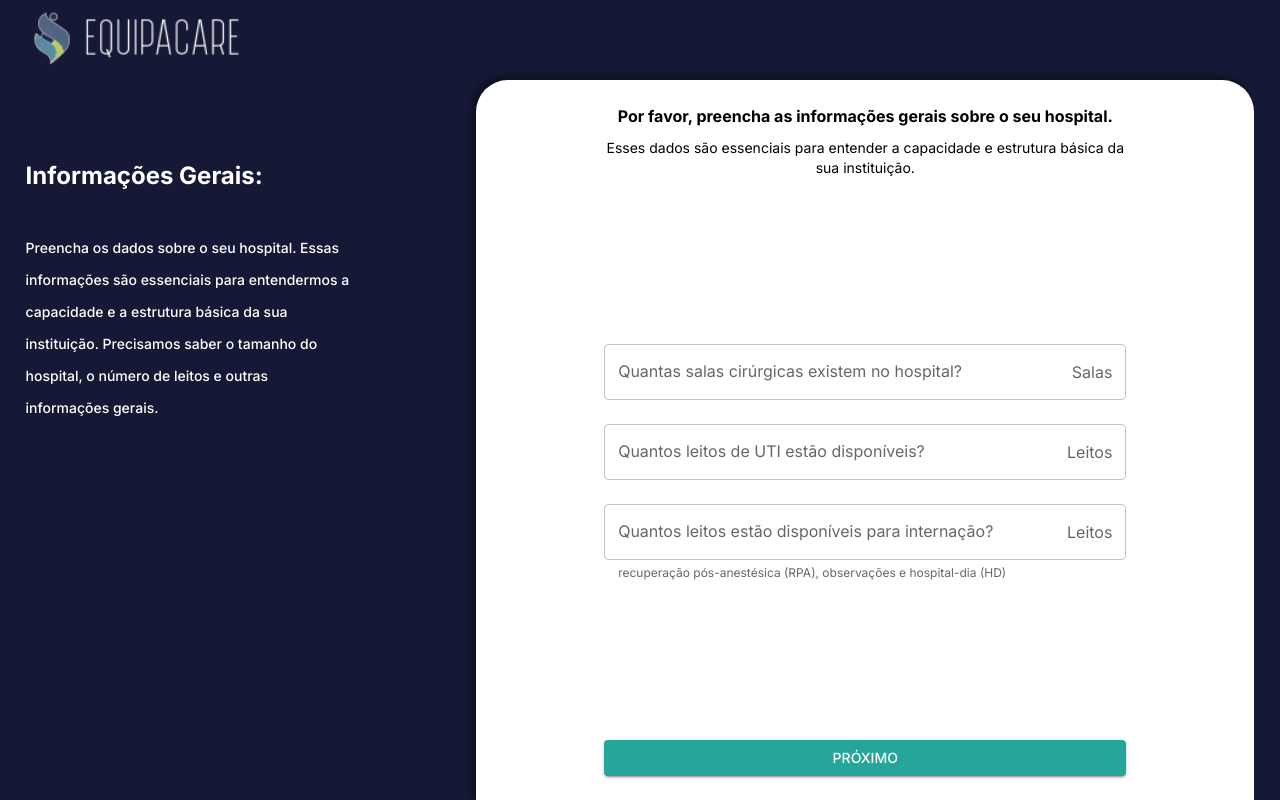
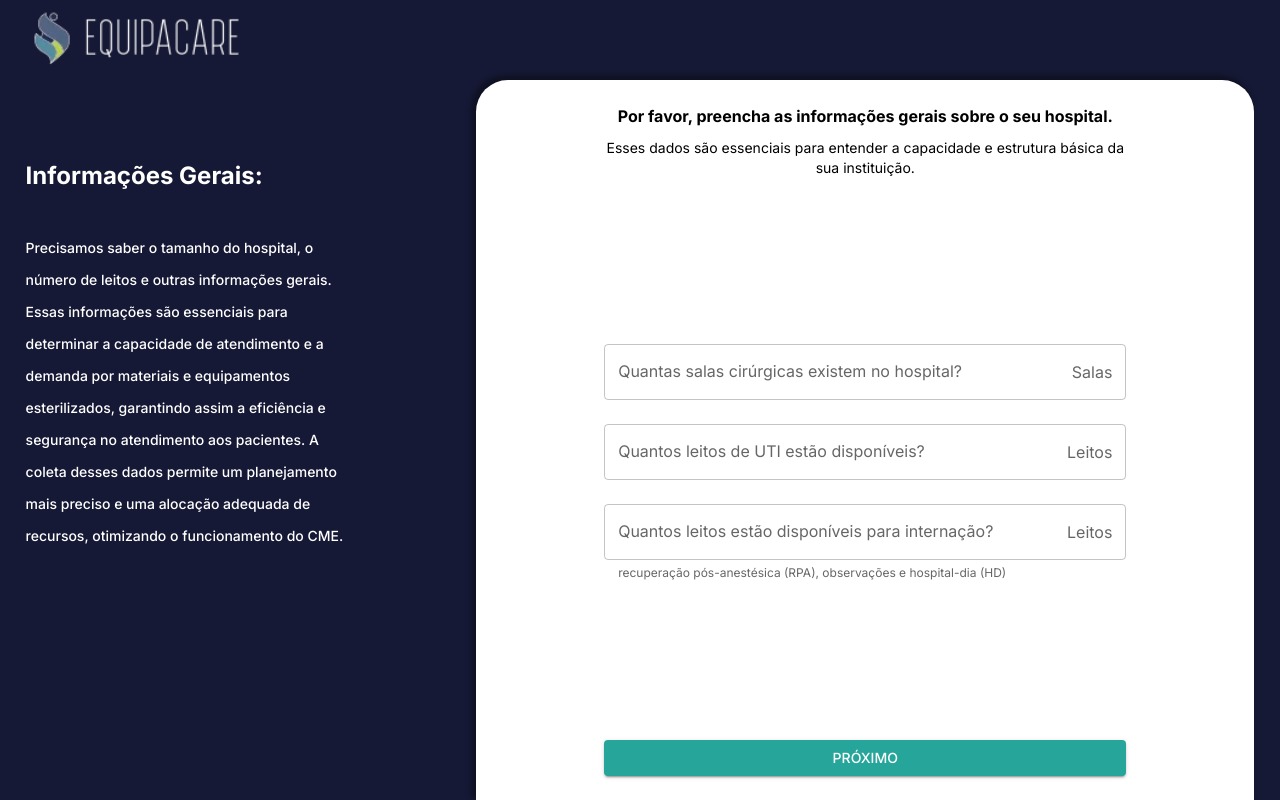
Before and after one commit to patriciasanttos/projeto-grupo-2, a Next.js app in the folder front/: page /calculator in a window 1280 px wide. Built offline with nearby package versions, Linux system fonts and the light colour scheme.

Commit message:
Refactoring texts

```diff
--- a/front/src/app/calculator/page.tsx
+++ b/front/src/app/calculator/page.tsx
@@ -47,10 +47,21 @@ const CalculatorForm1 = ({ dispatch, state }: PropsCalculatorForm) => {
           marginTop="5vh"
           lineHeight="2rem"
         >
-          Preencha os dados sobre o seu hospital. Essas informações são
-          essenciais para entendermos a capacidade e a estrutura básica da sua
-          instituição. Precisamos saber o tamanho do hospital, o número de
-          leitos e outras informações gerais.
+          Precisamos saber o tamanho do hospital, o número de leitos e outras
+          informações gerais.
+          <Typography
+            variant="body2"
+            fontWeight="500"
+            color="white"
+            lineHeight="2rem"
+          >
+            Essas informações são essenciais para determinar a capacidade de
+            atendimento e a demanda por materiais e equipamentos esterilizados,
+            garantindo assim a eficiência e segurança no atendimento aos
+            pacientes. A coleta desses dados permite um planejamento mais
+            preciso e uma alocação adequada de recursos, otimizando o
+            funcionamento do CME.
+          </Typography>
         </Typography>
       </Box>
       <Box component="main" className={Style.calculator__card}>
@@ -168,9 +179,11 @@ const CalculatorForm2 = ({ dispatch, state }: PropsCalculatorForm) => {
           lineHeight="2rem"
         >
           Informe sobre as cirurgias realizadas em seu hospital. Precisamos
-          saber a quantidade de cirurgias, a frequência com que elas ocorrem e
-          outros detalhes relevantes. Isso nos ajudará a calcular o volume de
-          materiais esterilizados.
+          saber a quantidade de cirurgias e a frequência com que elas ocorrem.
+          Isso nos ajudará a calcular o volume de materiais esterilizados e para
+          garantir que as máquinas recomendadas mantenham um bom fluxo de
+          organização e agilidade, elementos essenciais para o sucesso das
+          operações.
         </Typography>
       </Box>
       <Box component="main" className={Style.calculator__card}>
@@ -496,7 +509,10 @@ const CalculatorForm3 = ({ dispatch, state }: PropsCalculatorForm) => {
             helperText="Horas por dia"
             value={state.cmePeakInterval}
             onChange={e =>
-              dispatch({ type: 'SET_FORM', payload: { cmePeakInterval: e.target.value } })
+              dispatch({
+                type: 'SET_FORM',
+                payload: { cmePeakInterval: e.target.value },
+              })
             }
           />
         </Box>
```
Also changed, not shown: front/src/components/CardForm/FormCard.tsx (+7 -3 lines).
